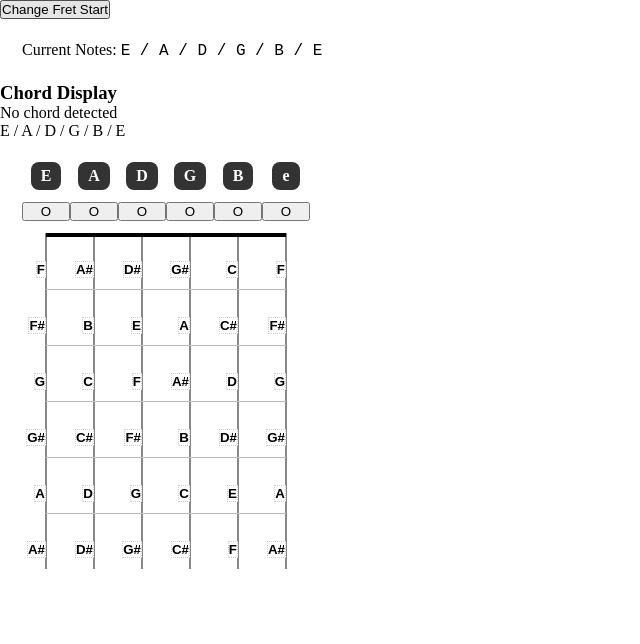
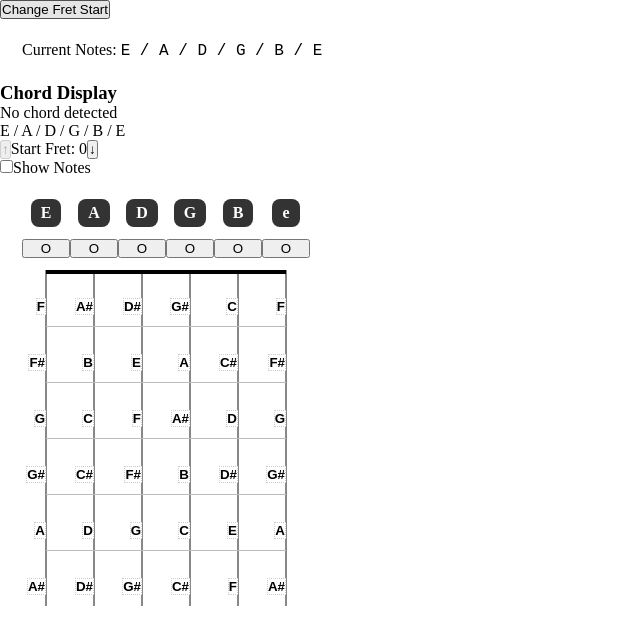
Before and after one commit to seangravener/fretboard-react, a React (Vite) app: page / in a window 1280 px wide. Shown: the top 644 px of the page, without its empty margins (0-640 px from the left). Built offline with nearby package versions, Linux system fonts and the light colour scheme.

Commit message:
Add Fretboard Controls

```diff
--- /dev/null
+++ b/src/features/fretboard/components/display/FretboardControls.tsx
@@ -0,0 +1,47 @@
+import { Fretboard, FretNumber } from "../../types";
+
+type Props = {
+  fretboard: Fretboard;
+  onStartFretChange: (fret: FretNumber) => void;
+  onDisplayNotesToggle: () => void;
+  displayNotes?: boolean;
+};
+
+export const FretboardControls = ({
+  fretboard,
+  onStartFretChange,
+  onDisplayNotesToggle,
+  displayNotes = false,
+}: Props) => {
+  const incrementFret = () => {
+    onStartFretChange((fretboard.startAtFret + 1) as FretNumber);
+  };
+
+  const decrementFret = () => {
+    if (fretboard.startAtFret > 0) {
+      onStartFretChange((fretboard.startAtFret - 1) as FretNumber);
+    }
+  };
+
+  return (
+    <div className="fretboard-controls" aria-label="Fretboard Controls">
+      <div className="fret-position-controls">
+        <button onClick={decrementFret} disabled={fretboard.startAtFret === 0}>
+          ↑
+        </button>
+        <span>Start Fret: {fretboard.startAtFret}</span>
+        <button onClick={incrementFret}>↓</button>
+      </div>
+      <div className="display-controls">
+        <label>
+          <input
+            type="checkbox"
+            checked={displayNotes}
+            onChange={onDisplayNotesToggle}
+          />
+          Show Notes
+        </label>
+      </div>
+    </div>
+  );
+};
--- a/src/features/fretboard/components/display/FretboardDisplay.tsx
+++ b/src/features/fretboard/components/display/FretboardDisplay.tsx
@@ -7,18 +7,21 @@ import { ChordDisplay } from "./ChordDisplay";
 import { useFretboardContext } from "../../hooks/useFretboardContext";
 
 import "./FretboardDisplay.css";
+import { FretboardControls } from "./FretboardControls";
 
 export const FretboardDisplay = ({ displayNotes }: FretboardDisplayOptions) => {
-  const { fretboard, highlightFret, setStartingFret } = useFretboardContext();
-
-  // setTimeout(() => setStartingFret(3), 300)
-  // setTimeout(() => setStartingFret(0), 600)
+  const { fretboard, highlightFret, setStartAtFret } = useFretboardContext();
 
   return (
     <>
-    <button onClick={() => setStartingFret(2)}>Change Fret Start</button>
+      <button onClick={() => setStartAtFret(2)}>Change Fret Start</button>
       <CurrentChordDisplay style={{ margin: "22px" }} />
       <ChordDisplay />
+      <FretboardControls
+        fretboard={fretboard}
+        onStartFretChange={setStartAtFret}
+        onDisplayNotesToggle={() => {}}
+      />
       <div className="fretboard-container">
         <FretboardNoteLabels />
         <StringIndicators fretboard={fretboard} onFretClick={highlightFret} />
--- a/src/features/fretboard/contexts/FretboardProvider.tsx
+++ b/src/features/fretboard/contexts/FretboardProvider.tsx
@@ -6,7 +6,7 @@ import { identifyChord } from "../utils/chord.utils";
 import { getActiveFrets, getCurrentNotes } from "../utils/fretboard.utils";
 
 export const FretboardProvider = ({ children }: { children: ReactNode }) => {
-  const { fretboard, highlightFret, setStartingFret } = useFretboard(
+  const { fretboard, highlightFret, setStartAtFret } = useFretboard(
     INITIAL_TUNING,
     INITIAL_NUM_OF_FRETS
   );
@@ -16,7 +16,7 @@ export const FretboardProvider = ({ children }: { children: ReactNode }) => {
   const contextValue = useMemo(
     () => ({
       highlightFret,
-      setStartingFret,
+      setStartAtFret,
       fretboard,
       currentNotes,
       currentChord,
@@ -24,7 +24,7 @@ export const FretboardProvider = ({ children }: { children: ReactNode }) => {
     }),
     [
       highlightFret,
-      setStartingFret,
+      setStartAtFret,
       fretboard,
       currentNotes,
       currentChord,
--- a/src/features/fretboard/generators/fretboard.generator.ts
+++ b/src/features/fretboard/generators/fretboard.generator.ts
@@ -6,11 +6,11 @@ import { Fretboard, FretNumber, StringNumber, Tuning } from "../types";
 export const generateFretboard = (
   tuning: Tuning,
   numOfFrets: FretNumber,
-  currentStartFret: FretNumber = 0,
+  startAtFret: FretNumber = 0,
   highlightedFretPositions = INITIAL_HIGHLIGHTED_FRETS
 ): Fretboard => {
   return {
-    currentStartFret,
+    startAtFret,
     strings: tuning.map((openNote, index) => {
       const currentFret = highlightedFretPositions[index];
       const highlightedFret =
@@ -20,7 +20,7 @@ export const generateFretboard = (
         (index + 1) as StringNumber,
         openNote,
         numOfFrets,
-        currentStartFret,
+        startAtFret,
         highlightedFret,
       );
     }),
--- a/src/features/fretboard/generators/frets.generator.ts
+++ b/src/features/fretboard/generators/frets.generator.ts
@@ -4,7 +4,7 @@ import { calcNoteAtFret } from "../utils/fretboard.utils";
 export const generateFrets = (
   numOfFrets: FretNumber,
   openNote: string,
-  currentStartFret: FretNumber = 0,
+  startAtFret: FretNumber = 0,
   highlightedFret: FretNumber = 0
 ): Fret[] => {
   const createFret = (_: undefined, index: number): Fret => {
@@ -17,7 +17,7 @@ export const generateFrets = (
       };
     }
 
-    const adjustedFretNumber = (index + currentStartFret) as FretNumber;
+    const adjustedFretNumber = (index + startAtFret) as FretNumber;
     return {
       fretNumber: adjustedFretNumber,
       isHighlighted: highlightedFret === adjustedFretNumber,
--- a/src/features/fretboard/generators/string.generator.ts
+++ b/src/features/fretboard/generators/string.generator.ts
@@ -8,13 +8,13 @@ export const generateString = (
   stringNumber: StringNumber,
   openNote: string,
   numFrets: FretNumber,
-  currentStartFret: FretNumber,
+  startAtFret: FretNumber,
   highlightedFret: FretNumber
 ): FretboardString => {
   const frets: Fret[] = generateFrets(
     numFrets,
     openNote,
-    currentStartFret,
+    startAtFret,
     highlightedFret
   );
 
--- a/src/features/fretboard/hooks/useFretboard.ts
+++ b/src/features/fretboard/hooks/useFretboard.ts
@@ -11,9 +11,9 @@ export const useFretboard = (
     generateFretboard(initialTuning, initialNumOfFrets, startAtFret)
   );
 
-  const setStartingFret = (currentStartFret: FretNumber) => {
+  const setStartAtFret = (currentFret: FretNumber) => {
     setFretboard(() => ({
-      ...generateFretboard(initialTuning, initialNumOfFrets, currentStartFret),
+      ...generateFretboard(initialTuning, initialNumOfFrets, currentFret),
     }));
   };
 
@@ -48,5 +48,5 @@ export const useFretboard = (
     }));
   };
 
-  return { fretboard, highlightFret, setStartingFret };
+  return { fretboard, highlightFret, setStartAtFret };
 };
--- a/src/features/fretboard/types.ts
+++ b/src/features/fretboard/types.ts
@@ -7,7 +7,7 @@ export type StringNumber = (typeof STRING_NUMBERS)[number];
 
 export type Fretboard = {
   // numOfFrets: FretNumber;
-  currentStartFret: FretNumber;
+  startAtFret: FretNumber;
   strings: FretboardString[];
 };
 
@@ -32,7 +32,7 @@ export type Chord = {
 export type FretboardContextType = {
   fretboard: Fretboard;
   highlightFret: (stringNumber: StringNumber, fretNumber: FretNumber) => void;
-  setStartingFret: (fretNumber: FretNumber) => void;
+  setStartAtFret: (fretNumber: FretNumber) => void;
   currentNotes: ChromaticNote[];
   currentChord: Chord | string | null;
 };
```
